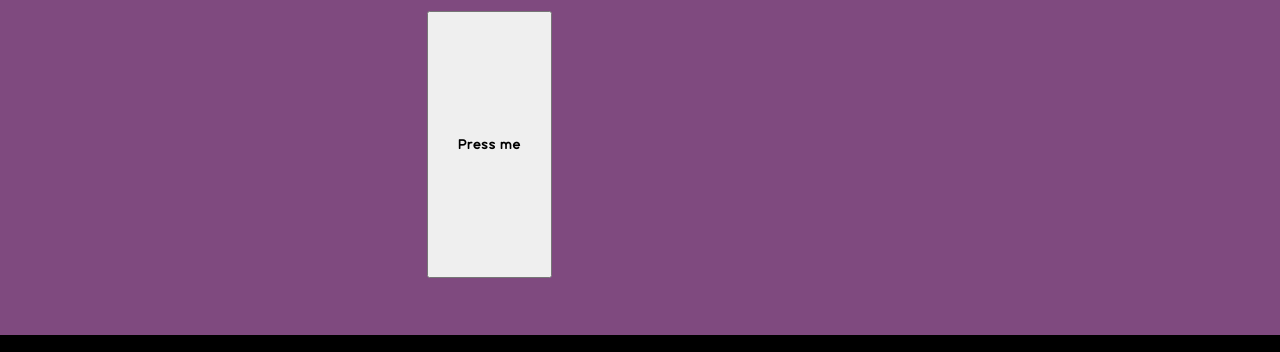
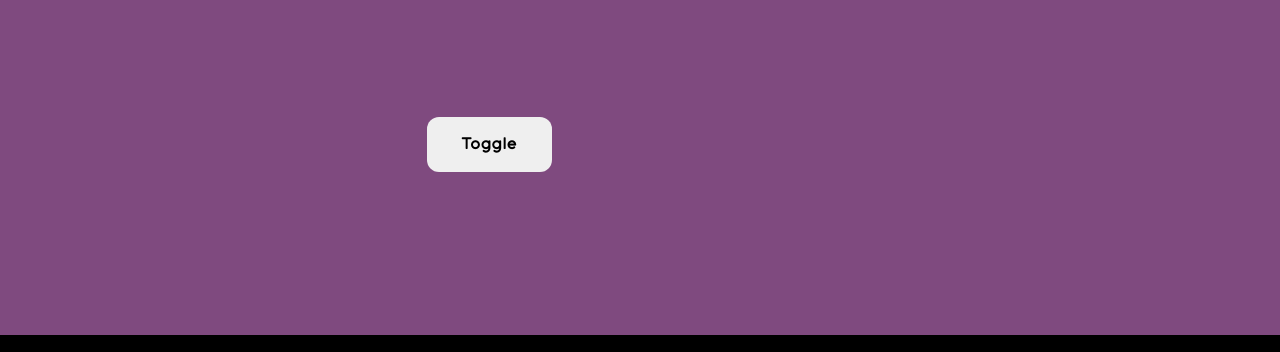
Before and after one commit to Nate0h/WeatherWZRD, a plain HTML site: page index.html in a window 1280 px wide. Shown: the part 448-800 px from the top of the page. Drawn offline with Linux system fonts and the light colour scheme; files whose address does not match are found by name.

Commit message:
Styled Switch Button

```diff
--- a/index.html
+++ b/index.html
@@ -77,7 +77,7 @@
               <p class="details-title">UV Index</p>
               <p class="uv-index"></p>
             </div>
-            <button id="switch">Press me</button>
+            <button id="switch">Toggle</button>
           </div>
         </div>
       </div>
--- a/style.css
+++ b/style.css
@@ -165,6 +165,21 @@
 .humidity + span {
   font-size: 1.6rem;
 }
+
+#switch {
+  align-self: center;
+  height: 55px;
+  outline: none;
+  border: none;
+  font-size: 1rem;
+  border-radius: 12px;
+  transition: background-color ease-in 0.2s;
+}
+
+#switch:hover {
+  background-color: var(--red);
+  border: rgb(84, 18, 84) solid 5px;
+}
 .footer {
   background-color: black;
 }
```
